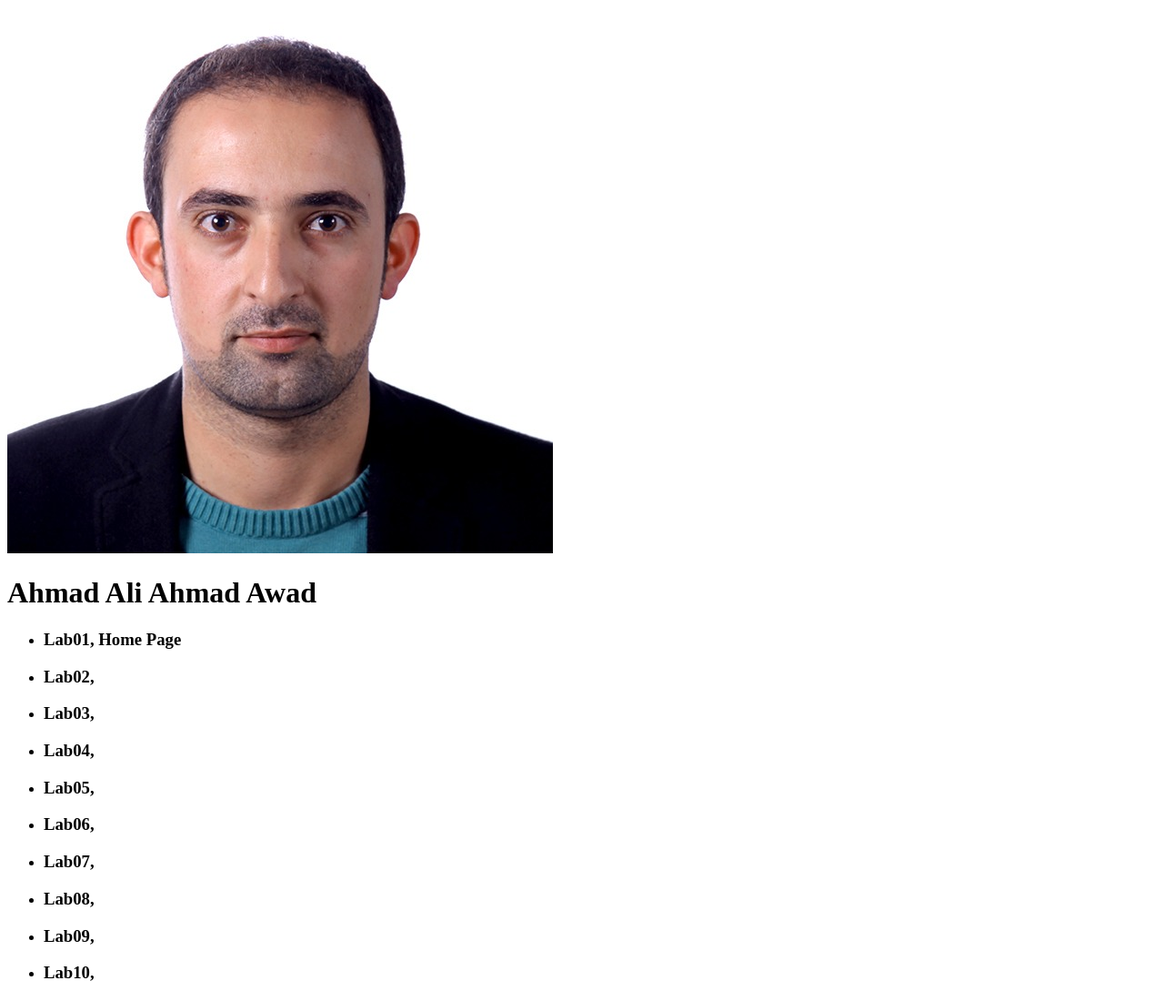
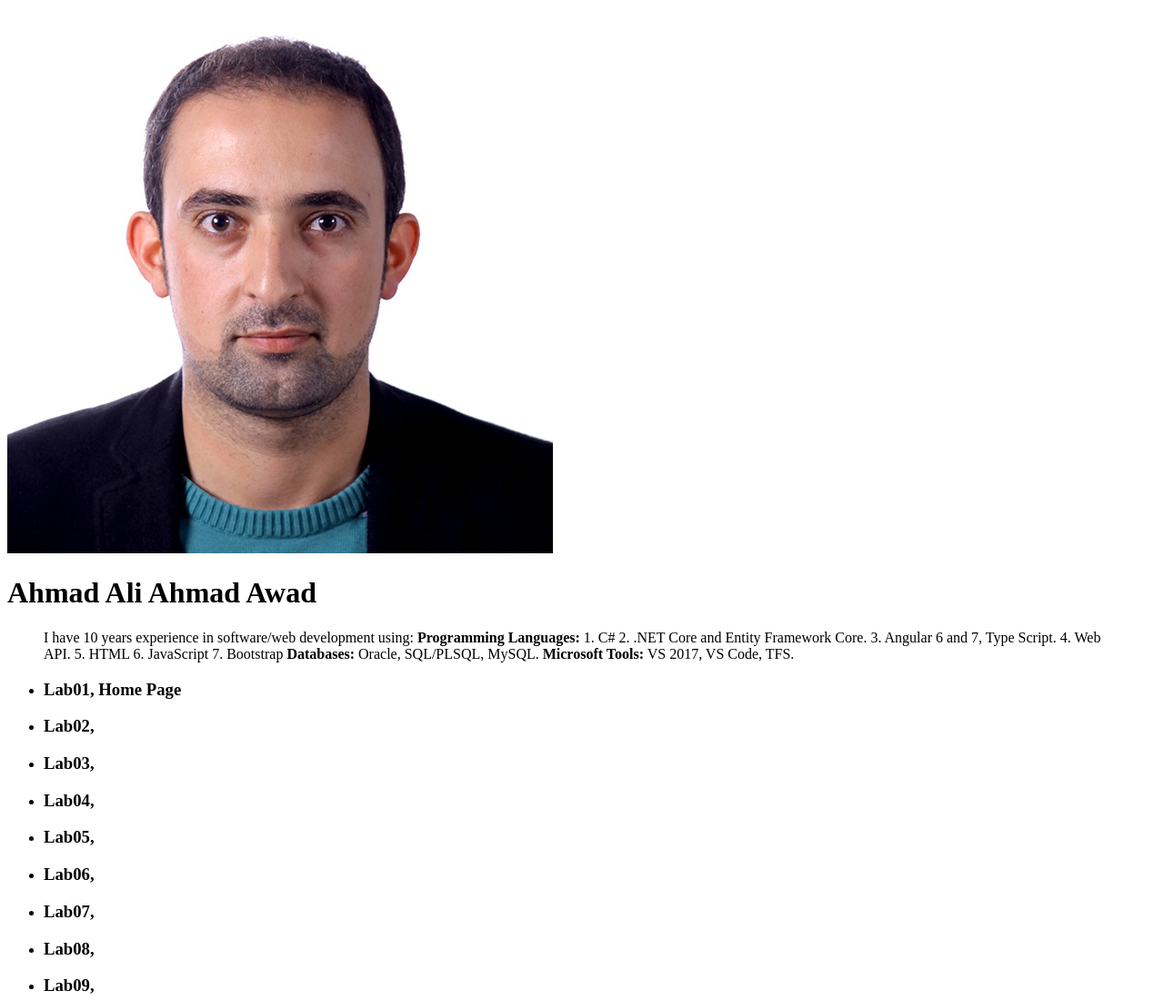
Before and after one commit to aa3wad/cs472-wap-202005, a plain HTML site: page index.html in a window 1280 px wide. Shown: the top 1100 px of the page at 91% size. Drawn offline with Linux system fonts and the light colour scheme.

Commit message:
Update index.html

```diff
--- a/index.html
+++ b/index.html
@@ -11,6 +11,20 @@
 	<body>
 		<img src="Images/AhmadAwad.jpg" alt="My Image">
 		<h1>Ahmad Ali Ahmad Awad</h1>
+		<blockquote>
+			<p>I have 10 years experience in software/web development using:
+				<strong>Programming Languages:</strong>
+							1.	C#
+							2.  .NET Core and Entity Framework Core.
+							3.	Angular 6 and 7, Type Script.
+							4.	Web API.
+							5.	HTML
+							6.	JavaScript
+							7.	Bootstrap
+				<strong>Databases:</strong> Oracle, SQL/PLSQL, MySQL.
+				<strong>Microsoft Tools:</strong> VS 2017, VS Code, TFS.
+			</p>
+		</blockquote>
 		<ul>
 			<li><h3>Lab01, <strong>Home Page</strong></h3></li>
 			<li><h3>Lab02, <strong></strong></h3></li>
```
